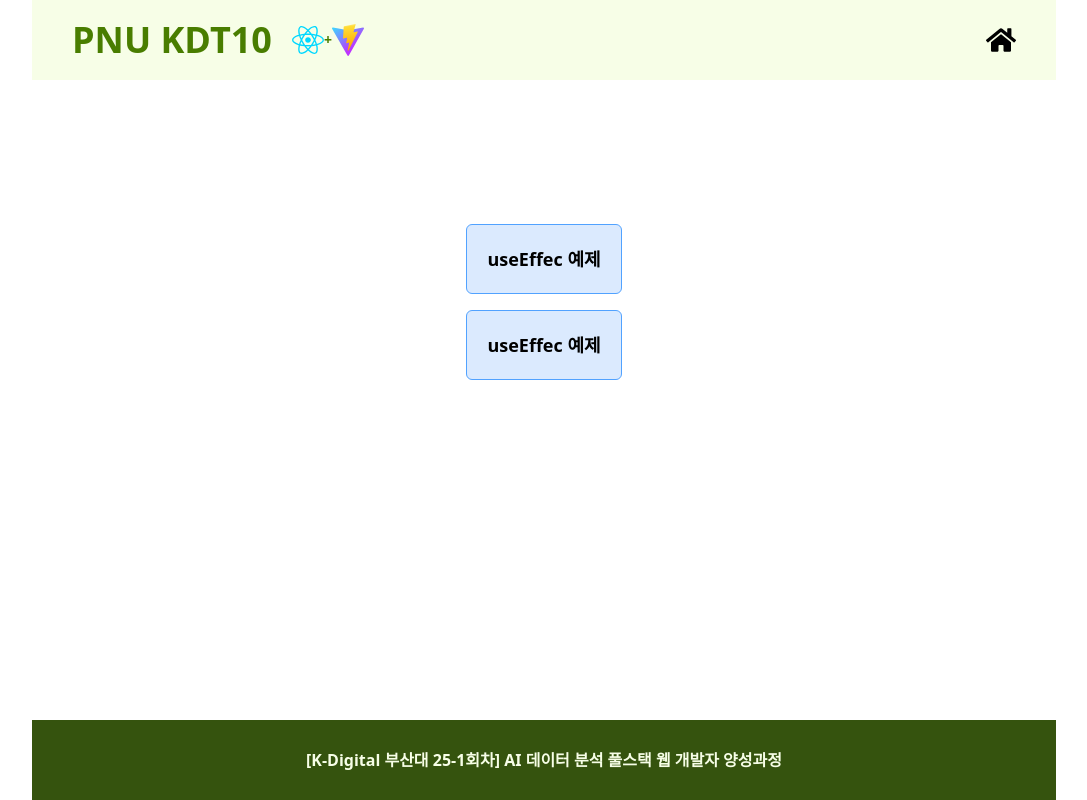
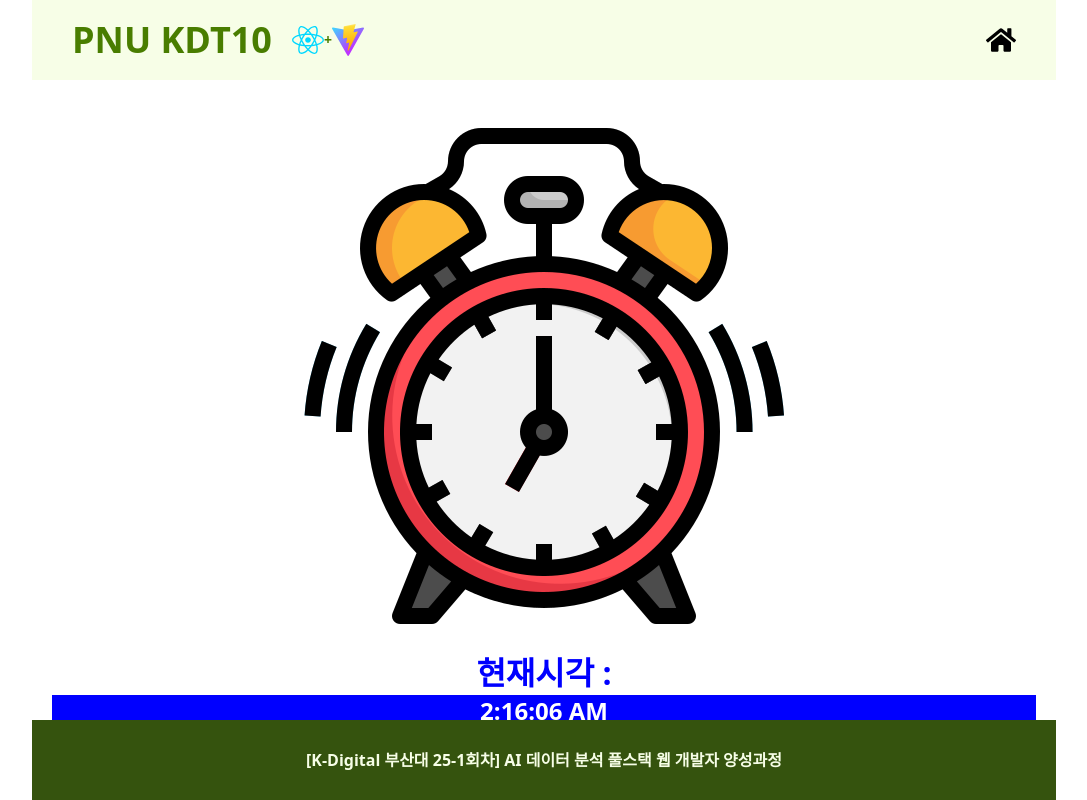
Before and after one commit to pnumin/kdt01_react, a React (Vite) app: page / in a window 1280 px wide. Shown: the whole page, without its empty margins (96-1183 px from the left). Built offline with nearby package versions, Linux system fonts and the light colour scheme.

Commit message:
useEffect useState 시계

```diff
--- /dev/null
+++ b/src/02/MyClock.css
@@ -0,0 +1,4 @@
+.pst {
+  color : blue ;
+  font-size: xx-large ;
+}
--- a/src/02/MyClock.jsx
+++ b/src/02/MyClock.jsx
@@ -1,5 +1,6 @@
 import MyClockTime from "./MyClockTime"
 import MyClockImage from "./MyClockImage"
+import './MyClock.css'
 export default function MyClock() {
   return (
     <>
--- /dev/null
+++ b/src/02/MyClockTime copy 2.jsx
@@ -0,0 +1,22 @@
+import { useState } from "react"
+import TailButton from "../UI/TailButton"
+export default function MyClockTime() {
+  const [currentTime , setCurrentTime ] = useState(new Date()) ;
+
+  const handleClick = () => {
+    setCurrentTime(new Date()) ;
+  }
+
+  return (
+    <div className="w-full p-5 text-lime-900
+                    text-center font-bold
+                    text-2xl">
+      현재시각 : {currentTime.toLocaleTimeString()}
+      <div>
+        <TailButton caption="클릭"
+                    color="blue"
+                    onClick={handleClick} />
+      </div>
+    </div>
+  )
+}
--- /dev/null
+++ b/src/02/MyClockTime copy.jsx
@@ -0,0 +1,9 @@
+export default function MyClockTime() {
+  return (
+    <div className="w-full p-5 text-lime-900
+                    text-center font-bold
+                    text-2xl">
+      현재시각 : {new Date().toLocaleTimeString()}
+    </div>
+  )
+}
--- a/src/02/MyClockTime.jsx
+++ b/src/02/MyClockTime.jsx
@@ -1,9 +1,29 @@
+import { useState, useEffect } from "react"
+import styles from "./MyClockTime.module.css"
+
 export default function MyClockTime() {
+  const [currentTime , setCurrentTime ] = useState(new Date()) ;
+
+  useEffect(()=>{
+    let tm = setInterval(()=>{
+      setCurrentTime(new Date()) ;
+    }, 1000) ;
+
+    return () => {
+      clearInterval(tm)
+    }
+  }, []) ;
+
   return (
     <div className="w-full p-5 text-lime-900
                     text-center font-bold
                     text-2xl">
-      현재시각 : {new Date().toLocaleTimeString()}
+      <p className="pst">
+      현재시각 :
+      </p>
+      <p className={styles.pst}>
+        {currentTime.toLocaleTimeString()}
+      </p>
     </div>
   )
 }
--- /dev/null
+++ b/src/02/MyClockTime.module.css
@@ -0,0 +1,5 @@
+.pst {
+  color : white ;
+  background-color: blue;
+  font-weight: bold;
+}
--- a/src/App.jsx
+++ b/src/App.jsx
@@ -1,13 +1,14 @@
 import reactLogo from './assets/react.svg'
 import viteLogo from '/vite.svg'
 // import Hello from "./01/Hello"
-// import MyClock from './02/MyClock';
+import MyClock from './02/MyClock';
 // import MyDiv1 from './03/MyDiv1';
 // import MyList from './04/MyList';
 //import Lotto from './05/Lotto';
 // import FoodMain from './06/FoodMain';
 // import MyToggle from './07/MyToggle';
-import MyEffect from './08/MyEffect';
+// import MyEffect from './08/MyEffect';
+
 
 import { FaHome } from "react-icons/fa";
 function App() {
@@ -34,7 +35,7 @@ function App() {
                       flex flex-col justify-start items-center
                       overflow-y-auto">
 
-        <MyEffect />
+        <MyClock />
       </main>
       <footer className="w-full min-h-20 bg-lime-900
                          px-10 text-md text-lime-50 font-bold
```
